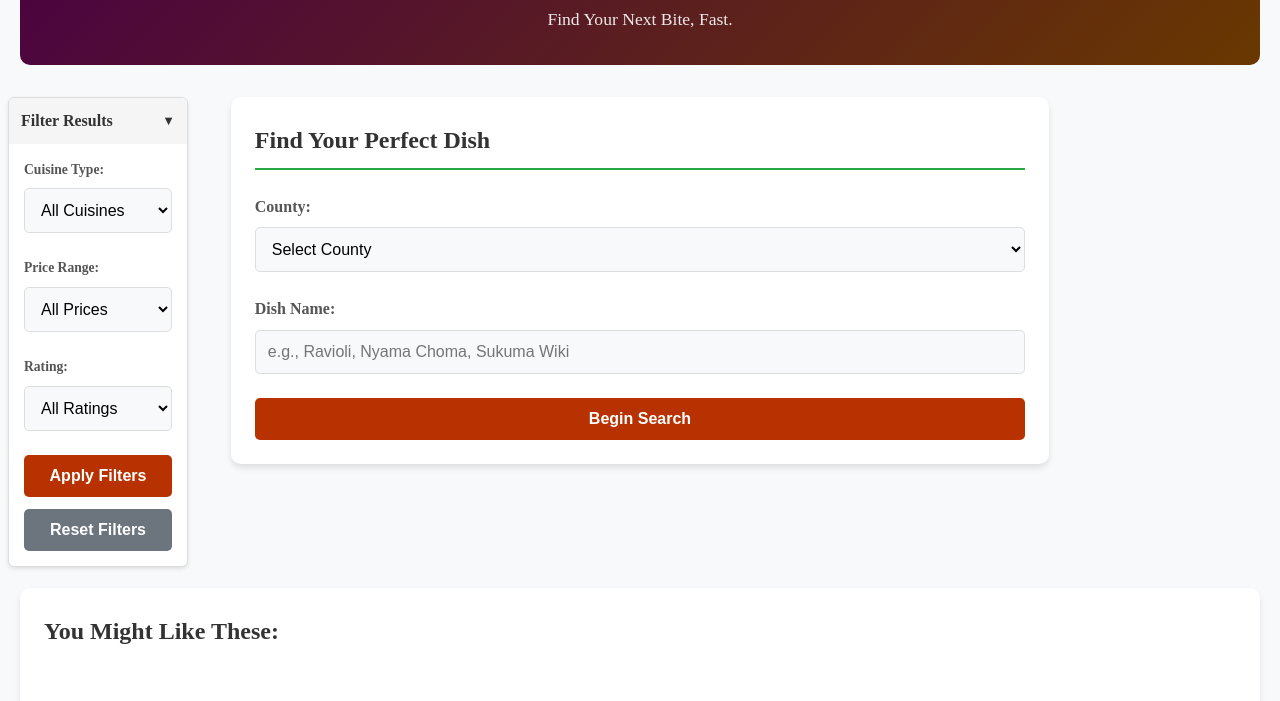
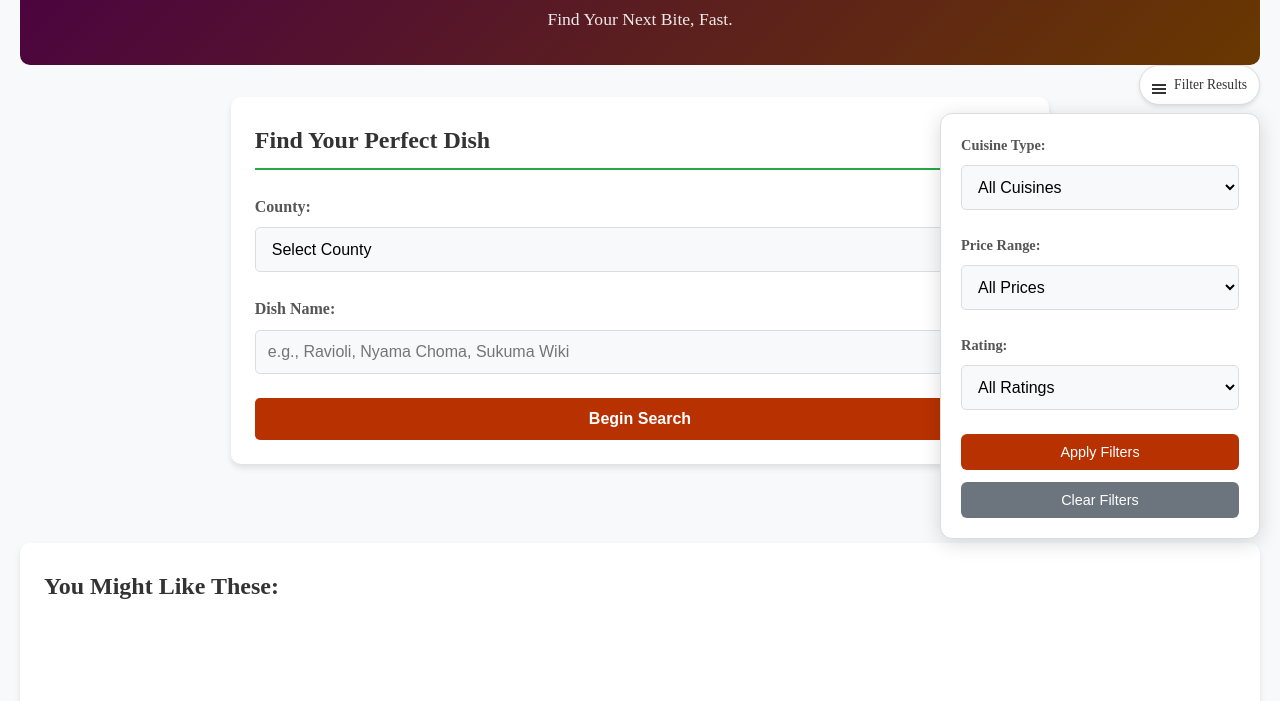
Before and after one commit to susangakii/dishcovery-ke, a website: page index.html in a window 1280 px wide. Both pictures are taken after a click on the element "Filter Results". Shown: the part 99-800 px from the top of the page. Drawn offline with Linux system fonts and the light colour scheme; no server answers.

Commit message:
modify css styling

```diff
--- a/css/style.css
+++ b/css/style.css
@@ -1,4 +1,4 @@
-/*base styles */
+/* base styles */
 * {
     margin: 0;
     padding: 0;
@@ -34,6 +34,7 @@ body {
 .header h1 {
     font-size: 2.5rem;
     margin-bottom: 0.5rem;
+    font-weight: 700;
 }
 
 .header p {
@@ -41,65 +42,76 @@ body {
     opacity: 0.9;
 }
 
-/* filters topbar */
+/* filter button in top-right */
 .filters-sidebar {
-    width: 180px;
-    margin: 1rem 0 2rem auto;
-    border: 1px solid #ddd;
-    border-radius: 6px;
-    overflow: hidden;
-    background: white;
-    box-shadow: 0 2px 4px rgba(0, 0, 0, 0.1);
     position: absolute;
-    top: calc(100px + 5rem);
-    left: 0.5rem;
+    top: calc(100px + 4rem);
+    right: 20px;
     z-index: 10;
-    font-size: 0.85rem;
 }
 
 .filters-sidebar h2 {
-    background-color: #f5f5f5;
-    padding: 10px 12px;
     margin: 0;
+    padding: 8px 12px;
     cursor: pointer;
     display: flex;
-    justify-content: space-between;
     align-items: center;
-    font-size: 1rem;
+    gap: 8px;
+    border: 1px solid #ddd;
+    border-radius: 20px;
+    background: white;
+    font-size: 0.85rem;
+    font-weight: 500;
+    color: #333;
+    box-shadow: 0 2px 4px rgba(0, 0, 0, 0.1);
     transition: background-color 0.3s;
 }
 
 .filters-sidebar h2:hover {
-    background-color: #e9e9e9;
+    background-color: #f8f9fa;
 }
 
-.filters-sidebar h2::after {
-    content: "▼";
-    font-size: 0.8rem;
-    transition: transform 0.3s ease;
+/* small 3-line icon */
+.filters-sidebar h2::before {
+    content: "";
+    width: 14px;
+    height: 1.5px;
+    background: #333;
+    box-shadow: 0 4px 0 #333, 0 8px 0 #333;
+    display: block;
 }
 
-.filters-sidebar.collapsed h2::after {
-    transform: rotate(-90deg);
+/* hide dropdown arrow */
+.filters-sidebar h2::after {
+    display: none;
 }
 
+/* filter dropdown panel */
 .filter-form {
-    max-height: 0;
-    overflow: hidden;
-    transition: max-height 0.3s ease-out;
-    padding: 0 15px;
+    display: none;
+    position: absolute;
+    top: 100%;
+    right: 0;
+    width: 320px;
+    max-height: 80vh;
+    overflow-y: auto;
+    background: white;
+    border: 1px solid #ddd;
+    border-radius: 12px;
+    box-shadow: 0 4px 20px rgba(0, 0, 0, 0.15);
+    padding: 20px;
+    margin-top: 8px;
 }
 
+/* show dropdown when expanded */
 .filters-sidebar:not(.collapsed) .filter-form {
-    max-height: 500px;
-    padding: 15px;
+    display: block;
 }
 
 .filter-form-content {
-    display: grid;
-    grid-template-columns: repeat(auto-fit, minmax(200px, 1fr));
-    gap: 1rem;
-    padding-top: 10px;
+    display: flex;
+    flex-direction: column;
+    gap: 1.2rem;
 }
 
 .filter-group {
@@ -108,24 +120,35 @@ body {
 
 .filter-group label {
     display: block;
-    margin-bottom: 5px;
-    font-weight: bold;
-    color: #555;
+    margin-bottom: 8px;
+    font-weight: 600;
+    color: #333;
+    font-size: 0.9rem;
 }
 
 .filter-group select {
     width: 100%;
-    padding: 8px;
+    padding: 10px;
     border: 1px solid #ddd;
-    border-radius: 4px;
+    border-radius: 6px;
     background-color: #f8f9fa;
+    font-size: 0.9rem;
 }
 
 .filter-buttons {
     display: flex;
     gap: 10px;
     margin-top: 15px;
-    grid-column: 1 / -1;
+}
+
+.filter-buttons button {
+    flex: 1;
+    padding: 10px 16px;
+    border: none;
+    border-radius: 6px;
+    cursor: pointer;
+    font-weight: 500;
+    font-size: 0.9rem;
 }
 
 /* main content - one column layout */
@@ -162,7 +185,7 @@ body {
     border-radius: 10px;
     box-shadow: 0 4px 6px rgba(0, 0, 0, 0.1);
     min-height: 500px;
-    margin-top: 60px;
+    margin-top: 15px;
 }
 
 .like-section h2 {
@@ -276,7 +299,7 @@ footer {
     margin: 0;
 }
 
-/* responsive design (adjusted based on device used to load) */
+/* responsive design */
 @media (max-width: 1200px) {
     .main-content {
         grid-template-columns: 500px 1fr;
@@ -291,7 +314,7 @@ footer {
         gap: 1.5rem;
     }
 
-    .filters-sidebar, .input-values {
+    .input-values {
         height: auto;
     }
 }
@@ -309,25 +332,24 @@ footer {
         gap: 1rem;
     }
 
-    .filters-sidebar, .input-values, .results-section {
+    .input-values, .results-section {
         padding: 1rem;
     }
 
     .input-values {
         width: 90%;
         margin: 1rem auto;
-        top: 3rem;
-        left: auto;
         position: relative;
     }
 
     .filters-sidebar {
-        position: absolute;
-        top: 9rem;
-        right: auto;
-        left: auto;
-        width: 50%;
-        margin: rem auto;
+        top: calc(100px + 3.2rem);
+        right: 15px;
+    }
+
+    .filter-form {
+        width: 280px;
+        right: -50px;
     }
 
     .results-grid {
--- a/index.html
+++ b/index.html
@@ -48,7 +48,7 @@
 
                     <div class="filter-buttons">
                         <button id="search-btn">Apply Filters</button>
-                        <button id="reset-btn">Reset Filters</button>
+                        <button id="reset-btn">Clear Filters</button>
                     </div>
                 </div>
             </aside>
```
